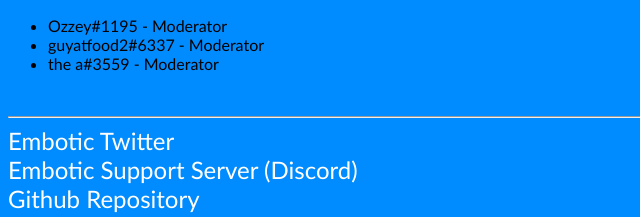
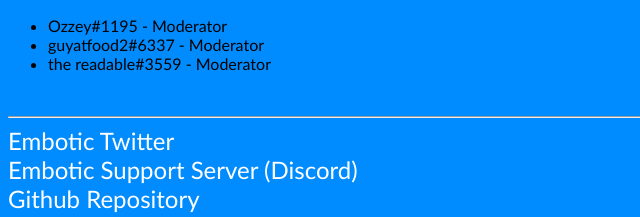
Before and after one commit to Hanezz/Embotic-Website, a plain HTML site: page embotic_pg3.html in a window 1280 px wide. Shown: the part 964-1181 px from the top of the page, 0-640 px from the left. Drawn offline with Linux system fonts and the light colour scheme.

Commit message:
Update embotic_pg3.html

```diff
--- a/embotic_pg3.html
+++ b/embotic_pg3.html
@@ -49,7 +49,7 @@
             <ul>
                 <li>Ozzey#1195 - Moderator</li>
                 <li>guyatfood2#6337 - Moderator</li>
-                <li>the a#3559 - Moderator</li>
+                <li>the readable#3559 - Moderator</li>
             </ul>
         </div>
     <br>
```
